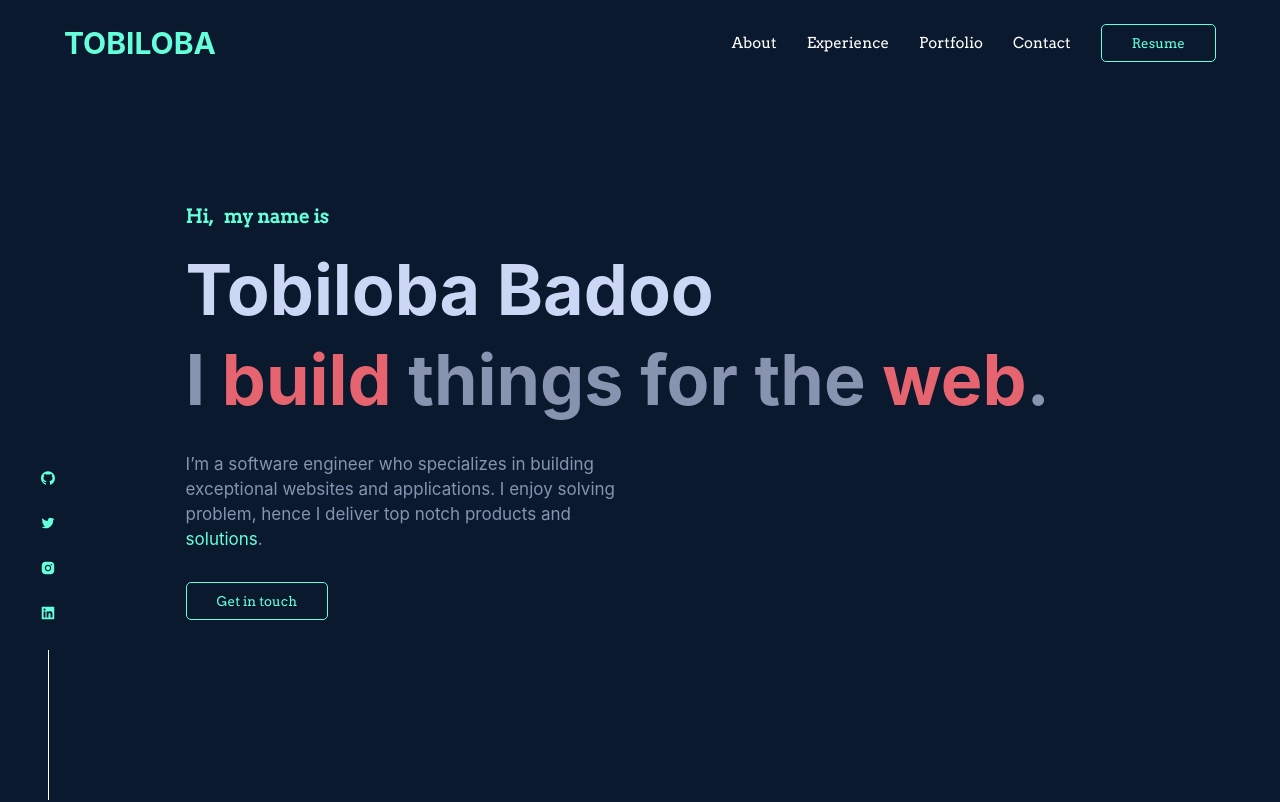
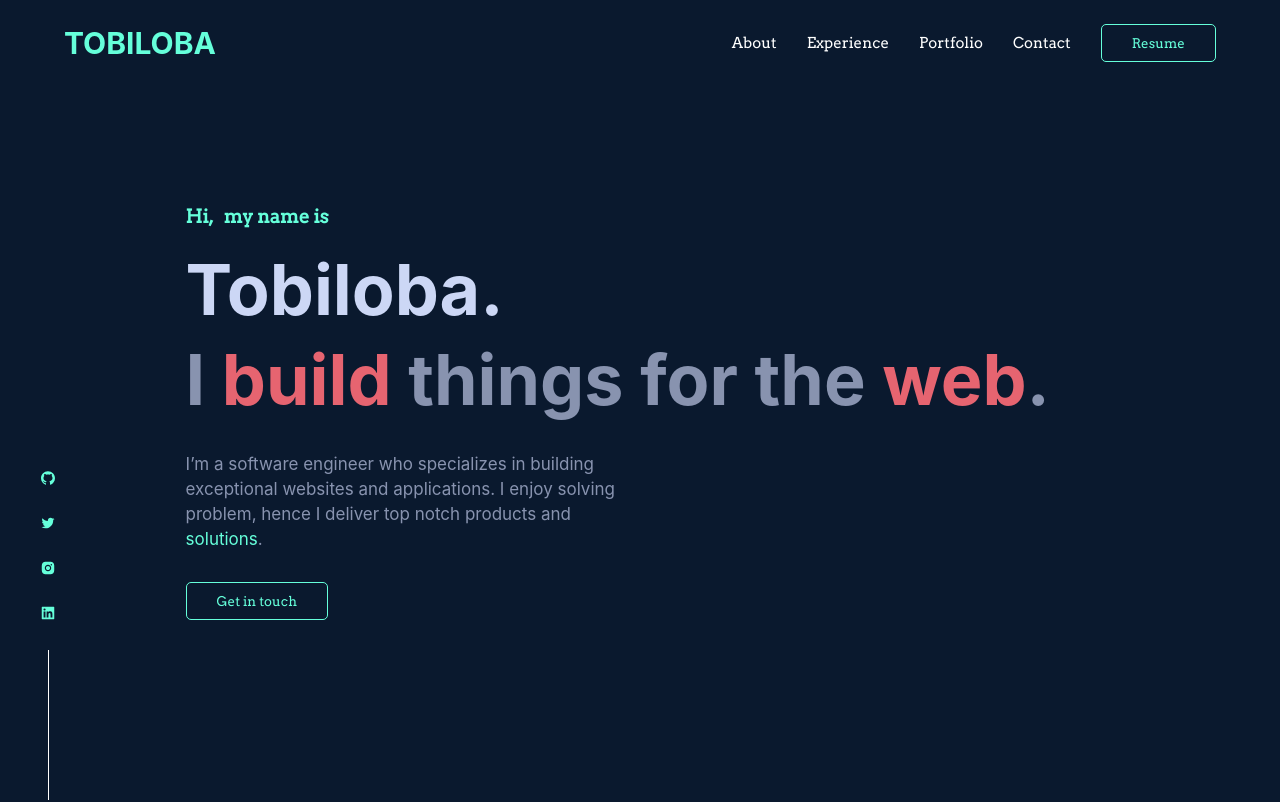
Before and after one commit to Tobiloba528/Poftfolio, a React (Create React App) app: page / in a window 1280 px wide. Shown: the top 802 px of the page. Built offline with nearby package versions, Linux system fonts and the light colour scheme.

Commit message:
name change

```diff
--- a/src/components/Banner.js
+++ b/src/components/Banner.js
@@ -8,7 +8,7 @@ const Banner = () => {
       <Inner>
         <div>
           <h3>Hi, &nbsp; my name is</h3>
-          <h1>Tobiloba Badoo</h1>
+          <h1>Tobiloba.</h1>
           <h1 className="second">
             I <span className='one'>build</span> things for the <span className='one'>web</span>.
           </h1>
```
